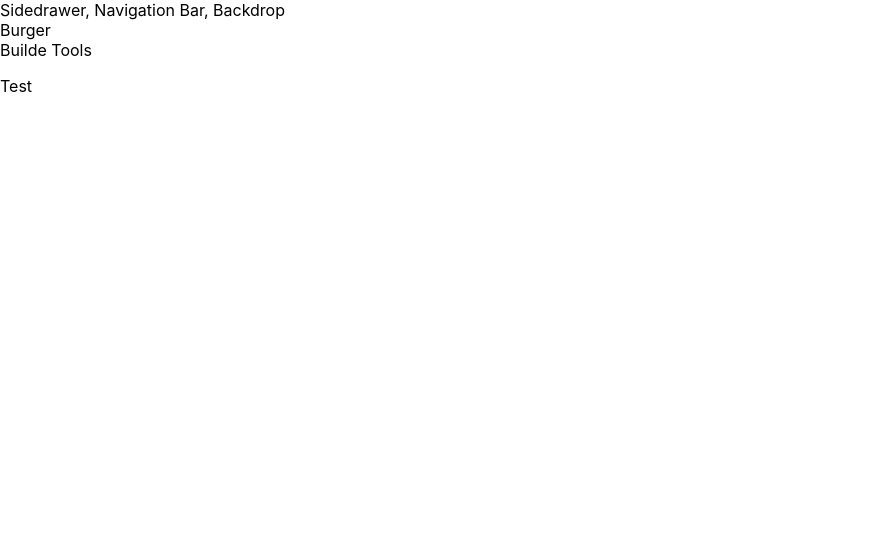
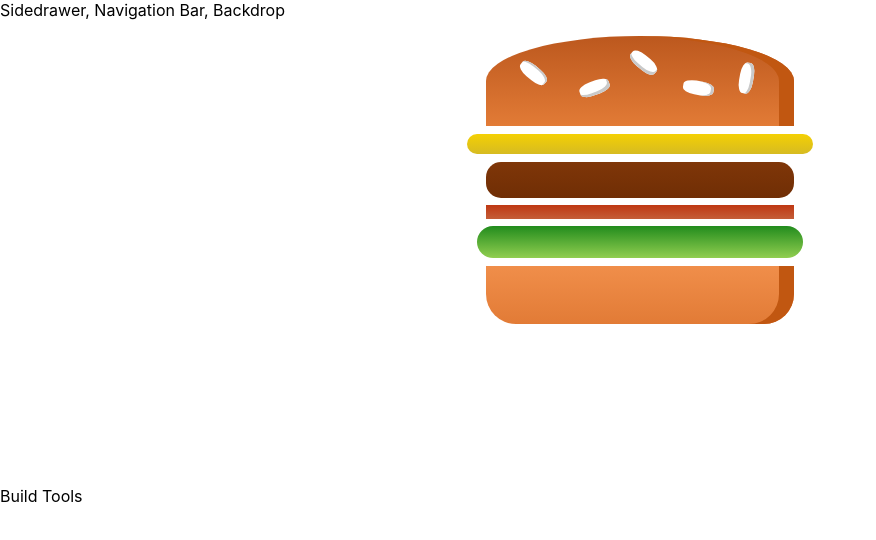
Before and after one commit to 121yaseen/burger-builder, a React (Create React App) app: page / in a window 1280 px wide. Shown: the top 540 px of the page, without its empty margins (0-876 px from the left). Built offline with nearby package versions, Linux system fonts and the light colour scheme.

Commit message:
Added burger component

```diff
--- a/package.json
+++ b/package.json
@@ -6,6 +6,7 @@
     "@testing-library/jest-dom": "^5.11.6",
     "@testing-library/react": "^11.2.2",
     "@testing-library/user-event": "^12.6.0",
+    "prop-types": "^15.7.2",
     "react": "^17.0.1",
     "react-dom": "^17.0.1",
     "react-scripts": "4.0.1",
--- a/src/App.js
+++ b/src/App.js
@@ -1,14 +1,15 @@
 import React, { Component } from "react";
 
 import "./App.css";
+import BurgerBuilder from "./containers/BurgerBuilder/BurgerBuilder";
+import Layout from "./components/Layout/Layout";
 
-import Layout from "./components/Layout/Layout";
 class App extends Component {
 	render() {
 		return (
 			<div>
 				<Layout>
-					<p>Test</p>
+					<BurgerBuilder />
 				</Layout>
 			</div>
 		);
--- /dev/null
+++ b/src/components/Burger/Burger.js
@@ -0,0 +1,17 @@
+import React from "react";
+import BurgerIngredient from "./BurgerIngredient/BurgerIngredient";
+import classes from "./Burger.module.css";
+const burger = (props) => {
+	return (
+		<div className={classes.Burger}>
+			<BurgerIngredient type="bread-top" />
+			<BurgerIngredient type="cheese" />
+			<BurgerIngredient type="meat" />
+			<BurgerIngredient type="bacon" />
+			<BurgerIngredient type="salad" />
+			<BurgerIngredient type="bread-bottom" />
+		</div>
+	);
+};
+
+export default burger;
--- /dev/null
+++ b/src/components/Burger/Burger.module.css
@@ -0,0 +1,30 @@
+.Burger {
+	width: 30%;
+	margin: auto;
+	height: 450px;
+	/* overflow: scroll; */
+	text-align: center;
+	font-weight: bold;
+	font-size: 1.2rem;
+}
+
+@media (min-width : 1000px ) and (min-height : 700) {
+    .Burger {
+        width:  700px;
+        height: 600px;
+    }
+}
+
+@media (min-width : 500px ) and (min-height : 401) {
+    .Burger {
+        width:  450px;
+        height: 400px;
+    }
+}
+
+@media (min-width : 500px ) and (min-height : 400) {
+    .Burger {
+        width:  350px;
+        height: 300px;
+    }
+}
--- /dev/null
+++ b/src/components/Burger/BurgerIngredient/BurgerIngredient.js
@@ -0,0 +1,44 @@
+import React, { Component } from "react";
+import PropTypes from "prop-types";
+
+import classes from "./BurgerIngredient.module.css";
+
+class BurgerIngredient extends Component {
+	render() {
+		let ingredient = null;
+		switch (this.props.type) {
+			case "bread-bottom":
+				ingredient = <div className={classes.BreadBottom}></div>;
+				break;
+			case "bread-top":
+				ingredient = (
+					<div className={classes.BreadTop}>
+						<div className={classes.Seeds1}></div>
+						<div className={classes.Seeds2}></div>
+					</div>
+				);
+				break;
+			case "meat":
+				ingredient = <div className={classes.Meat}></div>;
+				break;
+			case "cheese":
+				ingredient = <div className={classes.Cheese}></div>;
+				break;
+			case "salad":
+				ingredient = <div className={classes.Salad}></div>;
+				break;
+			case "bacon":
+				ingredient = <div className={classes.Bacon}></div>;
+				break;
+			default:
+				ingredient = null;
+		}
+		return ingredient;
+	}
+}
+
+BurgerIngredient.PropTypes = {
+	type: PropTypes.string.isRequired,
+};
+
+export default BurgerIngredient;
--- /dev/null
+++ b/src/components/Burger/BurgerIngredient/BurgerIngredient.module.css
@@ -0,0 +1,113 @@
+.BreadBottom {
+    height: 13%;
+    width: 80%;
+    background: linear-gradient(#F08E4A, #e27b36);
+    border-radius: 0 0 30px 30px;
+    box-shadow: inset -15px 0 #c15711;
+    margin: 2% auto;
+}
+
+.BreadTop {
+    height: 20%;
+    width: 80%;
+    background: linear-gradient(#bc581e, #e27b36);
+    border-radius: 50% 50% 0 0;
+    box-shadow: inset -15px 0 #c15711;
+    margin: 2% auto;
+    position: relative;
+}
+
+.Seeds1 {
+    width: 10%;
+    height: 15%;
+    position: absolute;
+    background-color: white;
+    left: 30%;
+    top: 50%;
+    border-radius: 40%;
+    transform: rotate(-20deg);
+    box-shadow: inset -2px -3px #c9c9c9;
+}
+
+.Seeds1:after {
+    content: "";
+    width: 100%;
+    height: 100%;
+    position: absolute;
+    background-color: white;
+    left: -170%;
+    top: -260%;
+    border-radius: 40%;
+    transform: rotate(60deg);
+    box-shadow: inset -1px 2px #c9c9c9;
+  }
+
+.Seeds1:before {
+    content: "";
+    width: 100%;
+    height: 100%;
+    position: absolute;
+    background-color: white;
+    left: 180%;
+    top: -50%;
+    border-radius: 40%;
+    transform: rotate(60deg);
+    box-shadow: inset -1px -3px #c9c9c9;
+  }
+
+  .Seeds2 {
+    width: 10%;
+    height: 15%;
+    position: absolute;
+    background-color: white;
+    left: 64%;
+    top: 50%;
+    border-radius: 40%;
+    transform: rotate(10deg);
+    box-shadow: inset -3px 0 #c9c9c9;
+  }
+
+  .Seeds2:before {
+    content: "";
+    width: 100%;
+    height: 100%;
+    position: absolute;
+    background-color: white;
+    left: 150%;
+    top: -130%;
+    border-radius: 40%;
+    transform: rotate(90deg);
+    box-shadow: inset 1px 3px #c9c9c9;
+  }
+
+
+.Meat {
+    width: 80%;
+    height: 8%;
+    background: linear-gradient(#7f3608, #702e05);
+    margin: 2% auto;
+    border-radius: 15px;
+}
+
+.Cheese {
+    width: 90%;
+    height: 4.5%;
+    margin: 2% auto;
+    background: linear-gradient(#f4d004, #d6bb22);
+    border-radius: 20px;
+}
+
+.Salad {
+    width: 85%;
+    height: 7%;
+    margin: 2% auto;
+    background: linear-gradient(#228c1d, #91ce50);
+    border-radius: 20px;
+}
+
+.Bacon {
+    width: 80%;
+    height: 3%;
+    background: linear-gradient(#bf3813, #c45e38);
+    margin: 2% auto;
+}
--- a/src/components/Layout/Layout.js
+++ b/src/components/Layout/Layout.js
@@ -1,14 +1,13 @@
 import React from "react";
 
 import Auxiliary from "../../hoc/Auxiliary";
-import classes from "./Layout.css";
-import BurgerBuilder from "../../containers/BurgerBuilder/BurgerBuilder";
+import classes from "./Layout.module.css";
+
 const layout = (props) => {
 	return (
 		<Auxiliary>
 			<div>Sidedrawer, Navigation Bar, Backdrop</div>
 			<main className={classes.Content}>
-				<BurgerBuilder />
 				{props.children}
 			</main>
 		</Auxiliary>
--- a/src/containers/BurgerBuilder/BurgerBuilder.js
+++ b/src/containers/BurgerBuilder/BurgerBuilder.js
@@ -1,12 +1,15 @@
 import React, { Component } from "react";
 
 import Auxiliary from "../../hoc/Auxiliary";
+import Burger from "../../components/Burger/Burger";
 class BurgerBuilder extends Component {
 	render() {
 		return (
 			<Auxiliary>
-				<div>Burger</div>
-				<div>Builde Tools</div>
+				<div>
+					<Burger />
+				</div>
+				<div>Build Tools</div>
 			</Auxiliary>
 		);
 	}
```
Also changed, not shown: src/components/Layout/Layout.module.css (renamed from src/components/Layout/Layout.css), 1 other file (tests, documents, lock files or other folders).
